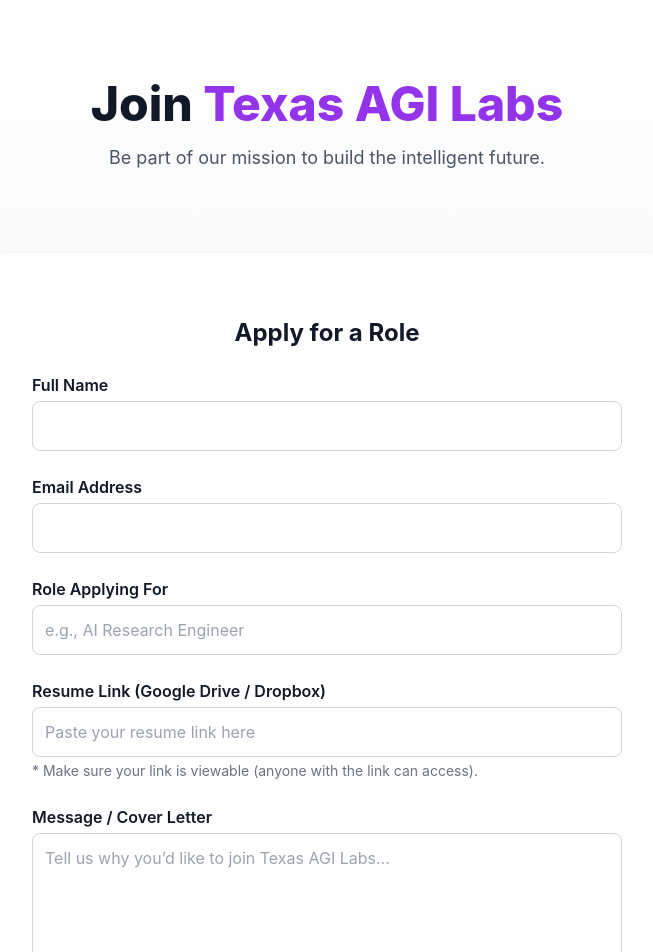
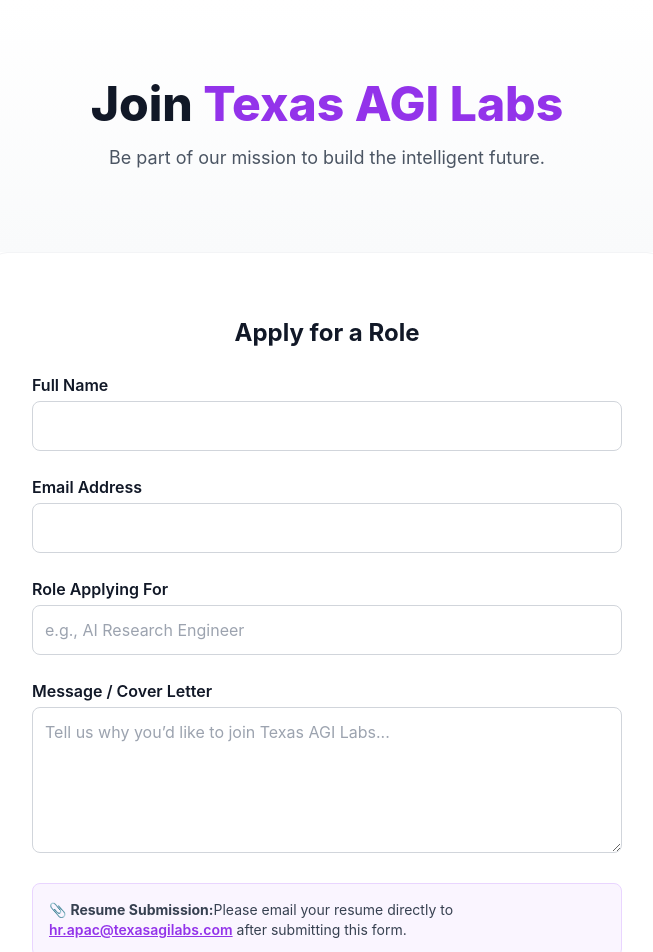
Before and after one commit to saravanan08071979/texasagilabs-site, a Next.js app: page /careers in a window 1280 px wide. Shown: the top 952 px of the page, without its empty margins (313-966 px from the left). Built offline with nearby package versions, Linux system fonts and the light colour scheme.

Commit message:
style: update background gradient colors

```diff
--- a/pages/careers.jsx
+++ b/pages/careers.jsx
@@ -67,23 +67,6 @@
 
           <div>
             <label className="block font-semibold mb-1">
-              Resume Link (Google Drive / Dropbox)
-            </label>
-            <input
-              type="url"
-              name="resume_link"
-              placeholder="Paste your resume link here"
-              required
-              className="w-full border border-gray-300 rounded-lg p-3 focus:outline-none focus:ring-2 focus:ring-purple-500"
-            />
-            <p className="text-sm text-gray-500 mt-1">
-              * Make sure your link is viewable (anyone with the link can
-              access).
-            </p>
-          </div>
-
-          <div>
-            <label className="block font-semibold mb-1">
               Message / Cover Letter
             </label>
             <textarea
@@ -92,6 +75,19 @@
               placeholder="Tell us why you’d like to join Texas AGI Labs..."
               className="w-full border border-gray-300 rounded-lg p-3 focus:outline-none focus:ring-2 focus:ring-purple-500"
             ></textarea>
+          </div>
+
+          {/* Notice Section for Resume */}
+          <div className="bg-purple-50 border border-purple-200 rounded-lg p-4 text-sm text-gray-700">
+            📎 <strong>Resume Submission:</strong>
+            Please email your resume directly to{" "}
+            <a
+              href="mailto:hr.apac@texasagilabs.com"
+              className="text-purple-600 font-semibold underline"
+            >
+              hr.apac@texasagilabs.com
+            </a>{" "}
+            after submitting this form.
           </div>
 
           <button
```
